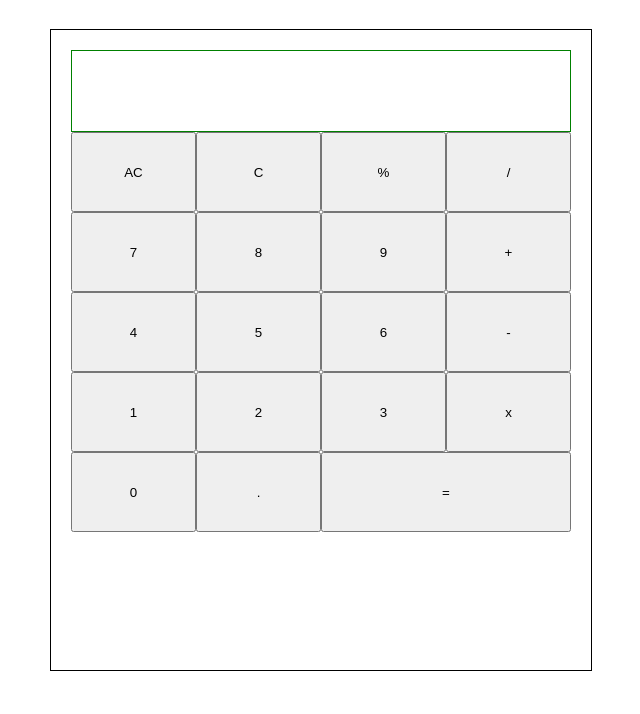
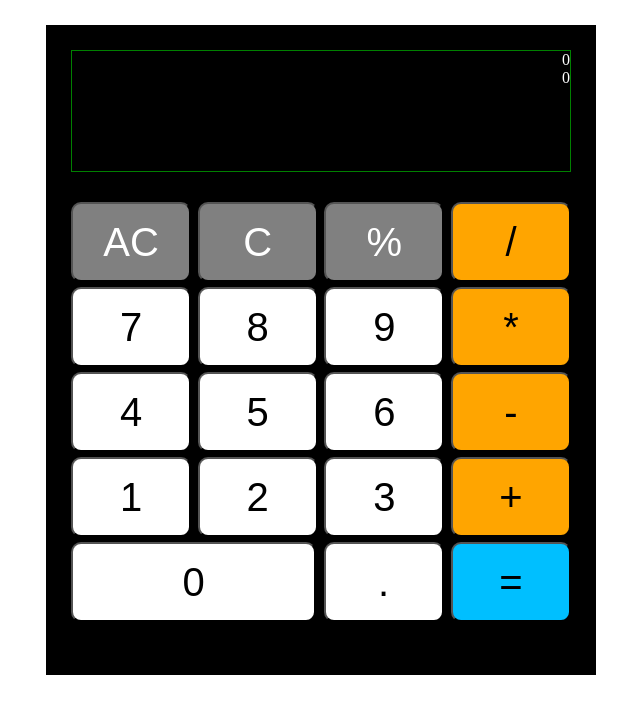
Before and after one commit to reneil12/odin-calculator, a plain HTML site: page index.html in a window 1280 px wide. Shown: the whole page, without its empty margins (319-959 px from the left). Drawn offline with Linux system fonts and the light colour scheme.

Commit message:
Operations not finished

```diff
--- a/index.html
+++ b/index.html
@@ -9,27 +9,30 @@
 <body>
     <div class="calculator-container">
         <div class="calculator">
-            <div class="display-number"></div>
+            <div class="display-number">
+                <p class="number">0</p>
+                <p class="answer">0</p>
+            </div>
             <div class="calculator-keys">
-                <button>AC</button>
-                <button>C</button>
-                <button>%</button>
-                <button>/</button>
-                <button>7</button>
-                <button>8</button>
-                <button>9</button>
-                <button>+</button>
-                <button>4</button>
-                <button>5</button>
-                <button>6</button>
-                <button>-</button>
-                <button>1</button>
-                <button>2</button>
-                <button>3</button>
-                <button>x</button>
-                <button>0</button>
-                <button>.</button>
-                <button style="width: 250px;" class="equals">=</button>
+                <button class="button button-symbol" id="all-clear">AC</button>
+                <button class="button button-symbol" id="clear">C</button>
+                <button class="button button-symbol" id="percent">%</button>
+                <button class="button button-operation" id="divide">/</button>
+                <button class="button button-number" id="seven">7</button>
+                <button class="button button-number" id="eight">8</button>
+                <button class="button button-number" id="nine">9</button>
+                <button class="button button-operation" id="multiply">*</button>
+                <button class="button button-number" id="four">4</button>
+                <button class="button button-number" id="five">5</button>
+                <button class="button button-number" id="six">6</button>
+                <button class="button button-operation" id="subtract">-</button>
+                <button class="button button-number" id="one">1</button>
+                <button class="button button-number" id="two">2</button>
+                <button class="button button-number" id="three">3</button>
+                <button class="button button-operation" id="add">+</button>
+                <button class="button button-number button-bigger" id="zero">0</button>
+                <button class="button button-number" id="period">.</button>
+                <button class="button button-equals" id="equal">=</button>
             </div>
         </div>
     </div>
--- a/index.js
+++ b/index.js
@@ -0,0 +1,68 @@
+const number = document.querySelector('.number');
+const numberButtons = document.querySelectorAll('.button-number');
+const add = document.querySelector('#add');
+const subtract = document.querySelector('#subtract');
+const multiply = document.querySelector('#multiply');
+const divide = document.querySelector('#divide')
+const clear = document.querySelector('#clear');
+const allClear = document.querySelector('#all-clear')
+const period = document.querySelector('#period');
+const equal = document.querySelector('#equal')
+let num1;
+let num2;
+let operations;
+let hasSymbol;
+
+
+numberButtons.forEach((numberButton) => {
+    numberButton.addEventListener('click', () => {
+        if (number.textContent == 0){
+            number.textContent = numberButton.textContent;
+        }
+        else{
+            number.textContent += numberButton.textContent;
+        }
+    })
+})
+
+add.addEventListener('click', () =>{
+    const hasSymbol = number.textContent.split("").some((item) => {
+        console.log(number.textContent.split(" "));
+        return item === "+" || item === "-" || item === "*" || item === "/" ;
+    })
+    operations = number.textContent.split(" ");
+    console.log(hasSymbol);
+    if (!hasSymbol) {
+        num1 = operations[0];
+        console.log(num1);
+        number.textContent += ` ${add.textContent} `;
+    }
+    else{
+        num2 = operations[2];
+        result = parseFloat(num1) + parseFloat(num2);
+        number.textContent = `${result} + `;
+        num1 = result;
+        num2 = 0;
+    }
+})
+
+subtract.addEventListener('click', () =>{
+    const hasSymbol = number.textContent.split("").some((item) => {
+        console.log(number.textContent.split(" "));
+        return item === "+" || item === "-" || item === "*" || item === "/" ;
+    })
+    operations = number.textContent.split(" ");
+    console.log(hasSymbol);
+    if (!hasSymbol) {
+        num1 = operations[0];
+        console.log(num1);
+        number.textContent += ` ${subtract.textContent} `;
+    }
+    else{
+        num2 = operations[2];
+        result = parseFloat(num1) - parseFloat(num2);
+        number.textContent = `${result} - `;
+        num1 = result;
+        num2 = 0;
+    }
+})
--- a/style.css
+++ b/style.css
@@ -14,26 +14,64 @@
 .calculator{
     width: 500px;
     height: 600px;
-    border: 1px solid black;
+    border: 5px solid black;
+    background-color: black;
     padding: 20px;
 }
 
 .display-number{
     width: auto;
-    height: 80px;
+    height: 120px;
     border: 1px solid green;
+    margin-bottom: 30px;
+    display: flex;
+    flex-direction: column;
+    align-items: flex-end;
 }
 
+.display-number > p{
+    color: white;
+}
+
+.number{
+    color: white;
+}
 .calculator-keys{
     display: flex;
     flex-wrap: wrap;
+    justify-content: space-between;
+    gap: 5px;
 }
 
-button.equals{
-    width: 250px;
+.button{
+    width: 120px;
+    height: 80px;
+    border-radius: 10px;
+    cursor: pointer;
+    font-size: 40px;
 }
 
-button{
-    width: 125px;
-    height: 80px;
+.button:hover{
+    background-color: lightgrey;
 }
+
+.button-number{
+    background-color: white;
+}
+
+.button-symbol{
+    background-color: grey;
+    color: white;
+}
+
+.button-operation{
+    background-color: orange;
+}
+
+.button-equals{
+    background-color: rgb(0, 191, 255);
+}
+
+.button-bigger{
+    width: 245px;
+}
```
